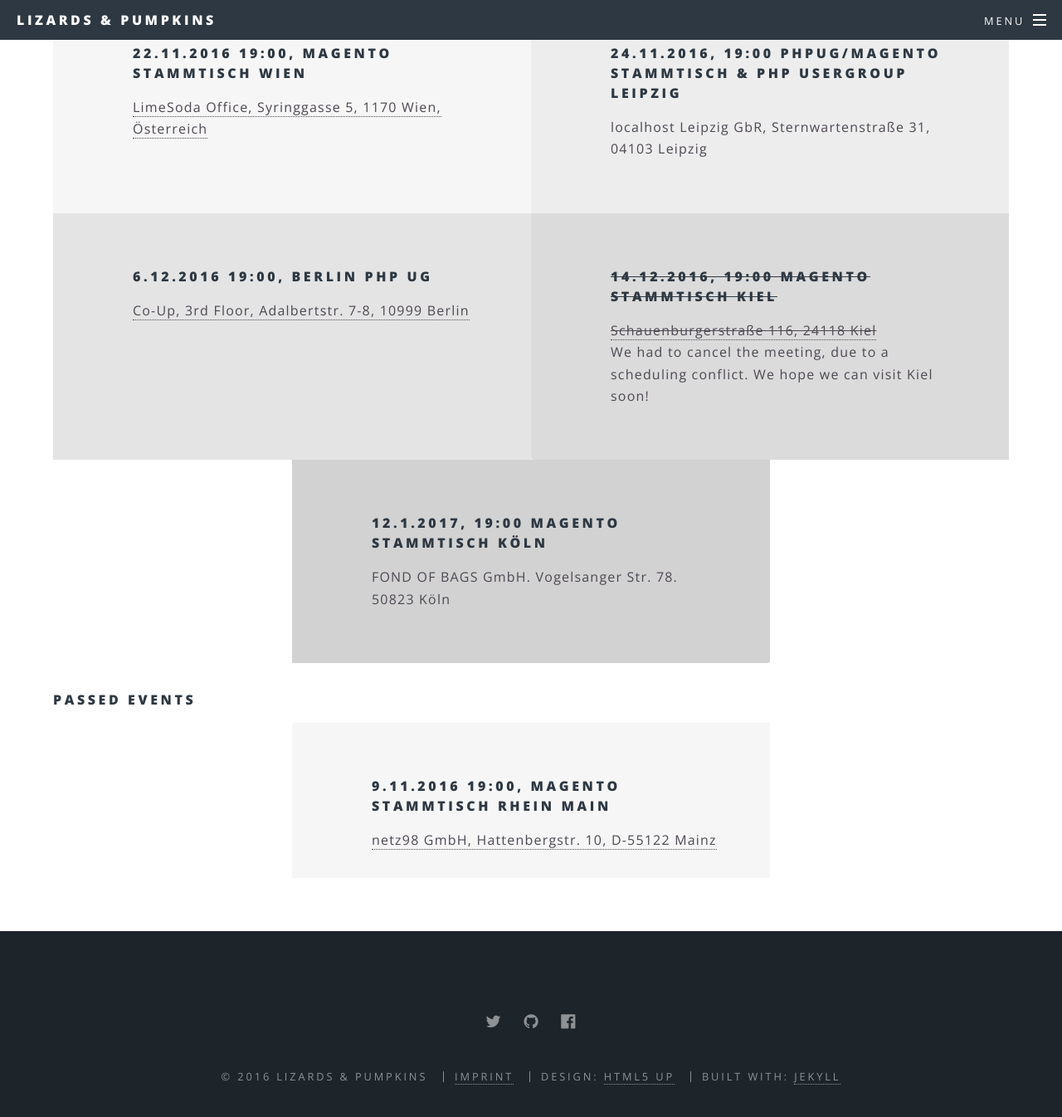
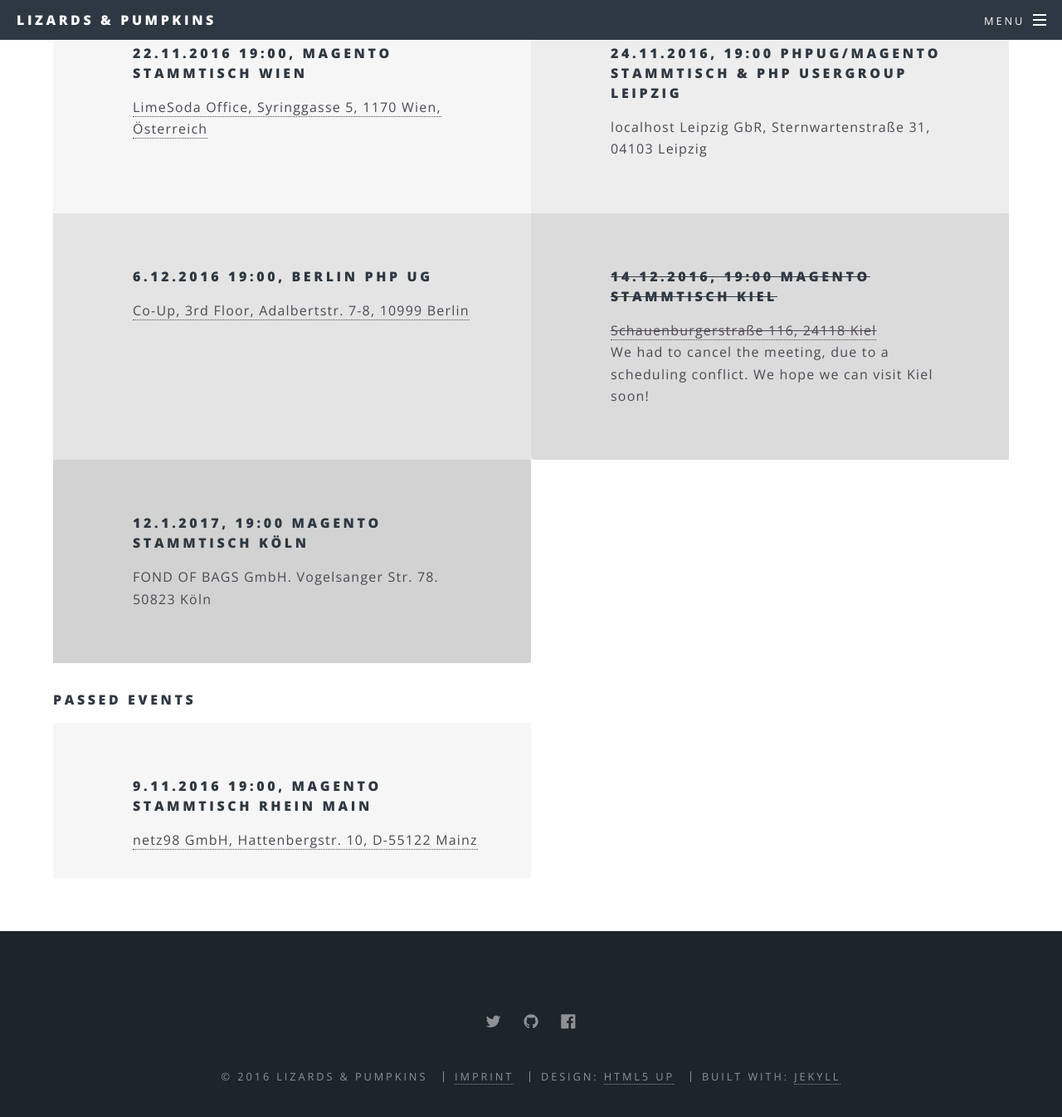
Before and after one commit to lizards-and-pumpkins/lizards-and-pumpkins.github.io, a Jekyll site: the page built from events.html, in a window 1280 px wide and 1400 px high, scrolled down 520 px. Shown: the top 1346 px of the window at 83% size. Built offline with Jekyll 4.4.1, drawn with Linux system fonts in a browser that asks for light colours.

Commit message:
Issue #14: Beautify list for odd number of entries

```diff
--- a/css/main.scss
+++ b/css/main.scss
@@ -35,6 +35,7 @@ $baseurl: '{{ site.baseurl }}/images';
 /* Basic */
 
 	@-ms-viewport {
+		//noinspection CssInvalidPropertyValue
 		width: device-width;
 	}
 
@@ -345,7 +346,7 @@ $baseurl: '{{ site.baseurl }}/images';
 	}
 
 	input[type="checkbox"],
-	input[type="radio"], {
+	input[type="radio"] {
 		@include vendor('appearance', 'none');
 		display: block;
 		float: left;
@@ -893,6 +894,10 @@ $baseurl: '{{ site.baseurl }}/images';
 		padding: 0;
 		width: 100%;
 
+		&.events {
+			@include vendor('justify-content', 'flex-start');
+		}
+
 		li {
 			@include padding(4em, 4em, (0,0,0,2em));
 			display: block;
@@ -1103,7 +1108,7 @@ $baseurl: '{{ site.baseurl }}/images';
 			}
 
 			input[type="checkbox"],
-			input[type="radio"], {
+			input[type="radio"] {
 				& + label {
 					color: _palette($p, fg);
 
--- a/events.html
+++ b/events.html
@@ -5,7 +5,7 @@ subtitle: Want to hear more? Meet us!
 ---
 <h3 align="center">We are on a couple of conferences, round tables and user groups next weeks!</h3>
 
-<ul class="features">
+<ul class="features events">
     <li>
         <h4>22.11.2016 19:00, Magento Stammtisch Wien</h4>
         <a href="http://magewien.at/">LimeSoda Office, Syringgasse 5, 1170 Wien, Österreich</a>
@@ -30,7 +30,7 @@ subtitle: Want to hear more? Meet us!
 </ul>
 
 <h4>Passed events</h4>
-<ul class="features">
+<ul class="features events">
     <li>
         <h4>9.11.2016 19:00, Magento Stammtisch Rhein Main</h4>
         <a href="https://www.xing.com/events/magento-stammtisch-rhein-main-19-1742238">
```
